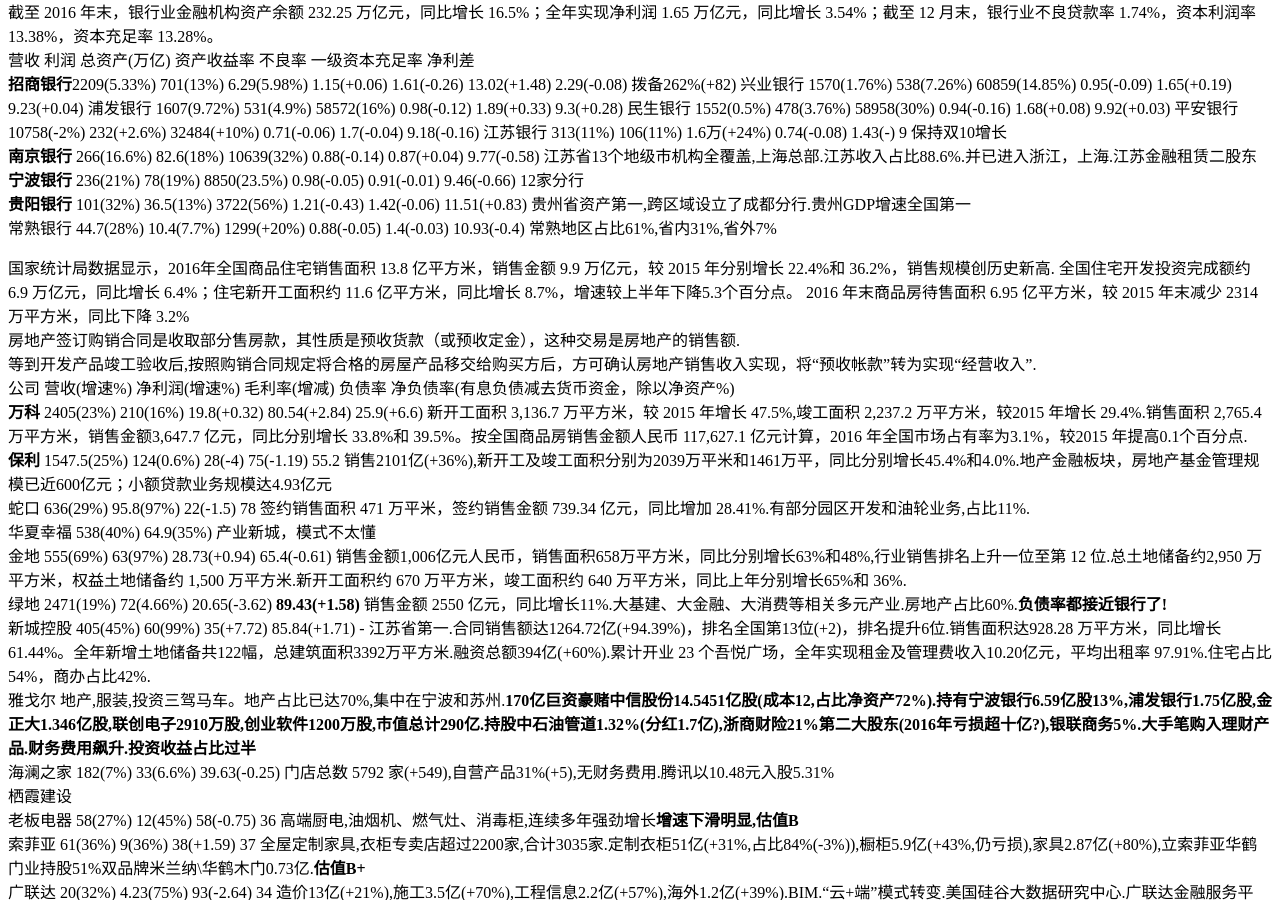
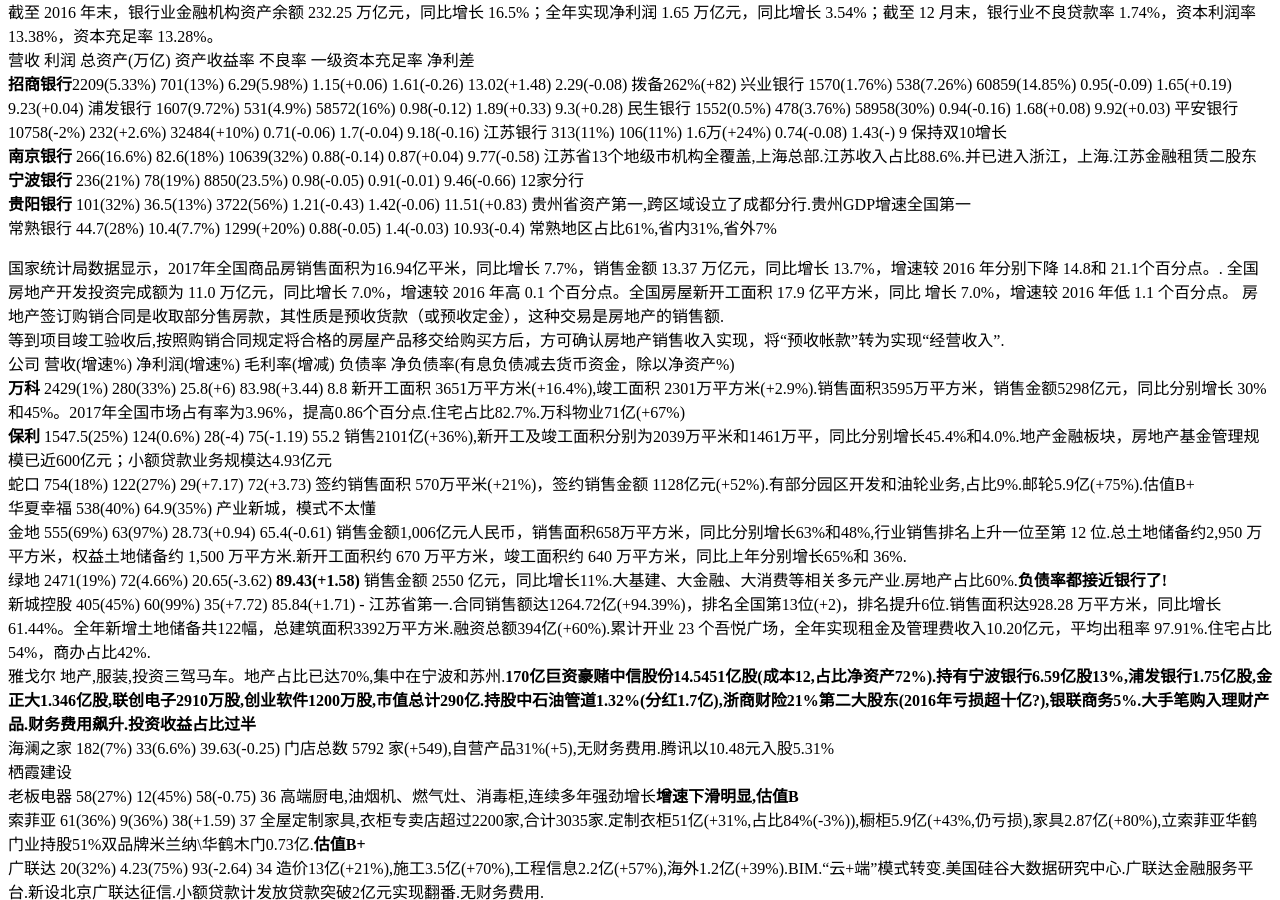
Before and after one commit to kingofhawks/kingofhawks.github.io, a Jekyll site: the page built from _posts/2017-11-24-重点上市公司2017年报汇总.md, in a window 1280 px wide and 900 px high, scrolled down 5850 px. Built offline with Jekyll 4.4.1, drawn with Linux system fonts in a browser that asks for light colours; our own code applies the rules of GitHub Pages for plain Markdown files; some of the changed text lies outside the part shown.

Commit message:
update post

```diff
--- a/_posts/2017-11-24-重点上市公司2017年报汇总.md
+++ b/_posts/2017-11-24-重点上市公司2017年报汇总.md
@@ -27,7 +27,7 @@
 恩华药业    33.9(12%)        3.94(27%)       82.42(+3.6)   30             1.16(58%/3.42%)       270(+46)      专注中枢神经系统.麻醉8.95亿(+13.84%),精神类7亿(+22.9%),神经类0.95亿(+18%).商业(亏损)14.8亿(+5%),恩华连锁72家(2亿).好欣晴亏
 翰宇药业    12.46(45%)       3.29(13%)      84.21(+4.02)    26.67(+7.54)  0.89(48%/7.17%)      236(-18)      12个多肽药物+器械(成纪药业).制剂占比50%(提供10个点,+84%).其中特利加压素(肝硬化止血)2.1亿(+52%),注射用生长抑素(胃肠道止血)1.88亿(+117%),胸腺五肽(免疫调节)1.17亿(+200%),原料药1.9亿(+50%),卡贝缩宫素,利拉鲁肽(糖尿病)、醋酸格拉替雷(多发性硬化),依替巴肽(抗凝)等.器械(注射笔)2.1亿(+34%).**小众市场**
 富祥股份    7.63(31%)       1.74(85%)       42.75(+7.28)   46             0.3(60%/4.05%)       144(-5)      舒巴坦系列、他唑巴坦系列的β-类酰胺酶抑制剂原料药及中间体4.84亿(+34%)，碳青霉烯类(培南类)抗菌原料药及中间体2.25亿(+25.9%)
-海正药业    97(11%)        -0.94(-796%)     51(-1.85)      67             7.75(-6%/9.44%)      1048(-83)      持续低迷。原料药,制剂，商业.安佰诺(类风湿)销售良好,海泽麦布III期,工业33亿(+10%),研发投入资本化47%.原料药80%出口.多个单抗在研.**价值毁灭的另一个典型**
+海正药业    105(8%)         0.13            53(+1.83)      67             8.44(8.9%/7.99%)      1048(-83)      持续低迷。原料药,制剂，商业.安佰诺(类风湿),海泽麦布III期,工业33亿.原料药80%出口.多个单抗在研.**研发投入资本化48%.市值多年原地踏步,价值毁灭的另一个典型.估值C**
 舒泰神    鼠神经生长因子苏肽生12.4亿(+12%),国内特有品种.
 东阳光科  核心品种抗病毒奥斯他韦可威
 京新药业  瑞舒伐他汀片通过一致性评价
@@ -40,7 +40,7 @@
 步长制药       123(5.7%)     17.7(-50%)     83.18(+0.38)   33             4.59(28%/3.72%)      505(-)     心脑血管中脑心通胶囊、稳心颗粒、丹红注射液三者合计收入达 90.06 亿元.其他妇科，泌尿.IPO破发先驱典型.
 **白云山**  209(4.58%)       20.6(36%)     37.36(+4.64)   31.97             3.73(10%/4.79%)       699(+25)    中药39亿(+21%)，西药38.8亿(+5%),金戈5.6亿(+40%),其中抗生素(头孢为主)超过13亿.大健康85.7亿(+10%),王老吉净利润6.3亿.商业43亿(-15.9%)。研发无太多看点.估值适中.
 华润三九    111(23.8%)       13(8.67%)      67.1(+2.23)    37.48(+1.84)   3.26(16%/2.93%)       343(+60)       感冒、皮肤、胃肠、小儿等OTC为主及中药处方药。过亿品种21(+3).OTC54亿(+15.78%),处方药51.74亿元，增长36.33%.2017 年初设立大健康事业部.研发无看点.
-天士力       139(5%)         11.76(-20%)     38.55(+1.17)    54(-10.77)     4.4(-12%/7.12%)      1142(+230)     现代中药.丹参滴丸FDA.普佑克(心肌梗死),水飞蓟宾.制药61.78亿(-2.93%),其中中药50亿(-2.88%).商业77亿(13%)
+天士力       160(15%)         13.76(17%)     36(-0.19)    54(-10.77)     6.15(+40%/9%)         1209(+67)     现代中药、生物药、化学药协同发展.普佑克(心肌梗死),水飞蓟宾.制药68亿(+10%),其中中药53亿(+6%),化学药13亿(+23.8%),生物药1亿(+161%).商业92亿(+20%),毛利率8.28(+1.16).**丹参滴丸FDA1.47亿盒,营收40亿左右,单药占比高极高,估值B**
 **济川药业** 46.77(24%)      9.34(36%)      84.35(+0.05)    28             1.45(14%/3.11%)     351(+21)       儿科、呼吸、消化等领域.蒲地蓝超20亿,占比40%，雷贝拉挫,小儿豉翘清热颗粒,三拗片(咳喘)等OTC
 **同仁堂**    121(11%)       9.33(6%)       44.05(+2.57)    50             1.87(0.55%/1.73%)    691           太稳定无惊喜，中药主打心血管补益类,安宫牛黄丸,六味地黄,阿胶,牛黄清心,大活络
 **片仔癀**    23(22%)        5.36(15%)     48.51(+1.51)     26(+7)         0.67(33%/2.9%)       112(-44)       药品11亿(+25%),流通9亿(+22%),日化2.6亿(牙膏,+12%).品种不错,估值高
@@ -159,15 +159,15 @@
 常熟银行     44.7(28%)       10.4(7.7%)    1299(+20%)       0.88(-0.05)   1.4(-0.03)       10.93(-0.4)  常熟地区占比61%,省内31%,省外7%
 
 
-国家统计局数据显示，2016年全国商品住宅销售面积 13.8 亿平方米，销售金额 9.9 万亿元，较 2015 年分别增长 22.4%和 36.2%，销售规模创历史新高.
-全国住宅开发投资完成额约 6.9 万亿元，同比增长 6.4%；住宅新开工面积约 11.6 亿平方米，同比增长 8.7%，增速较上半年下降5.3个百分点。
-2016 年末商品房待售面积 6.95 亿平方米，较 2015 年末减少 2314 万平方米，同比下降 3.2%
+国家统计局数据显示，2017年全国商品房销售面积为16.94亿平米，同比增长 7.7%，销售金额 13.37 万亿元，同比增长 13.7%，增速较 2016 年分别下降 14.8和 21.1个百分点。.
+全国房地产开发投资完成额为 11.0 万亿元，同比增长 7.0%，增速较 2016 年高 0.1 个百分点。全国房屋新开工面积 17.9 亿平方米，同比
+增长 7.0%，增速较 2016 年低 1.1 个百分点。
 房地产签订购销合同是收取部分售房款，其性质是预收货款（或预收定金），这种交易是房地产的销售额.
-等到开发产品竣工验收后,按照购销合同规定将合格的房屋产品移交给购买方后，方可确认房地产销售收入实现，将“预收帐款”转为实现“经营收入”.
-公司     营收(增速%)      净利润(增速%)   毛利率(增减)     负债率              净负债率(有息负债减去货币资金，除以净资产%)
-**万科** 2405(23%)      210(16%)        19.8(+0.32)     80.54(+2.84)       25.9(+6.6)    新开工面积 3,136.7 万平方米，较 2015 年增长 47.5%,竣工面积 2,237.2 万平方米，较2015 年增长 29.4%.销售面积 2,765.4 万平方米，销售金额3,647.7 亿元，同比分别增长 33.8%和 39.5%。按全国商品房销售金额人民币 117,627.1 亿元计算，2016 年全国市场占有率为3.1%，较2015 年提高0.1个百分点.
+等到项目竣工验收后,按照购销合同规定将合格的房屋产品移交给购买方后，方可确认房地产销售收入实现，将“预收帐款”转为实现“经营收入”.
+公司     营收(增速%)      净利润(增速%)   毛利率(增减)     负债率            净负债率(有息负债减去货币资金，除以净资产%)
+**万科** 2429(1%)      280(33%)        25.8(+6)       83.98(+3.44)       8.8    新开工面积 3651万平方米(+16.4%),竣工面积 2301万平方米(+2.9%).销售面积3595万平方米，销售金额5298亿元，同比分别增长 30%和45%。2017年全国市场占有率为3.96%，提高0.86个百分点.住宅占比82.7%.万科物业71亿(+67%)
 **保利** 1547.5(25%)    124(0.6%)      28(-4)          75(-1.19)         55.2 销售2101亿(+36%),新开工及竣工面积分别为2039万平米和1461万平，同比分别增长45.4%和4.0%.地产金融板块，房地产基金管理规模已近600亿元；小额贷款业务规模达4.93亿元
-蛇口      636(29%)      95.8(97%)       22(-1.5)        78     签约销售面积 471 万平米，签约销售金额 739.34 亿元，同比增加 28.41%.有部分园区开发和油轮业务,占比11%.
+蛇口      754(18%)      122(27%)       29(+7.17)        72(+3.73)     签约销售面积 570万平米(+21%)，签约销售金额 1128亿元(+52%).有部分园区开发和油轮业务,占比9%.邮轮5.9亿(+75%).估值B+
 华夏幸福  538(40%)       64.9(35%)                             产业新城，模式不太懂
 金地     555(69%)        63(97%)         28.73(+0.94)    65.4(-0.61)      销售金额1,006亿元人民币，销售面积658万平方米，同比分别增长63%和48%,行业销售排名上升一位至第 12 位.总土地储备约2,950 万平方米，权益土地储备约 1,500 万平方米.新开工面积约 670 万平方米，竣工面积约 640 万平方米，同比上年分别增长65%和 36%.
 绿地     2471(19%)       72(4.66%)       20.65(-3.62)    **89.43(+1.58)**    销售金额 2550 亿元，同比增长11%.大基建、大金融、大消费等相关多元产业.房地产占比60%.**负债率都接近银行了!**
```
